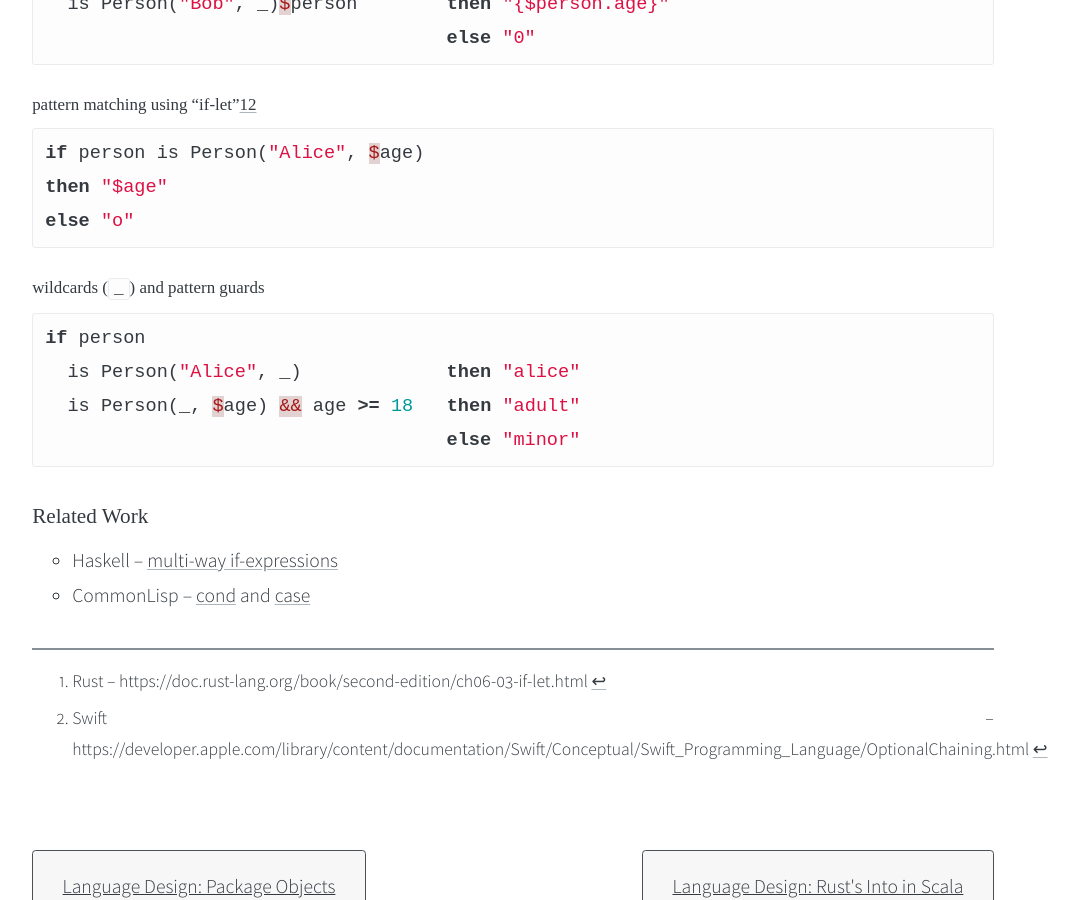
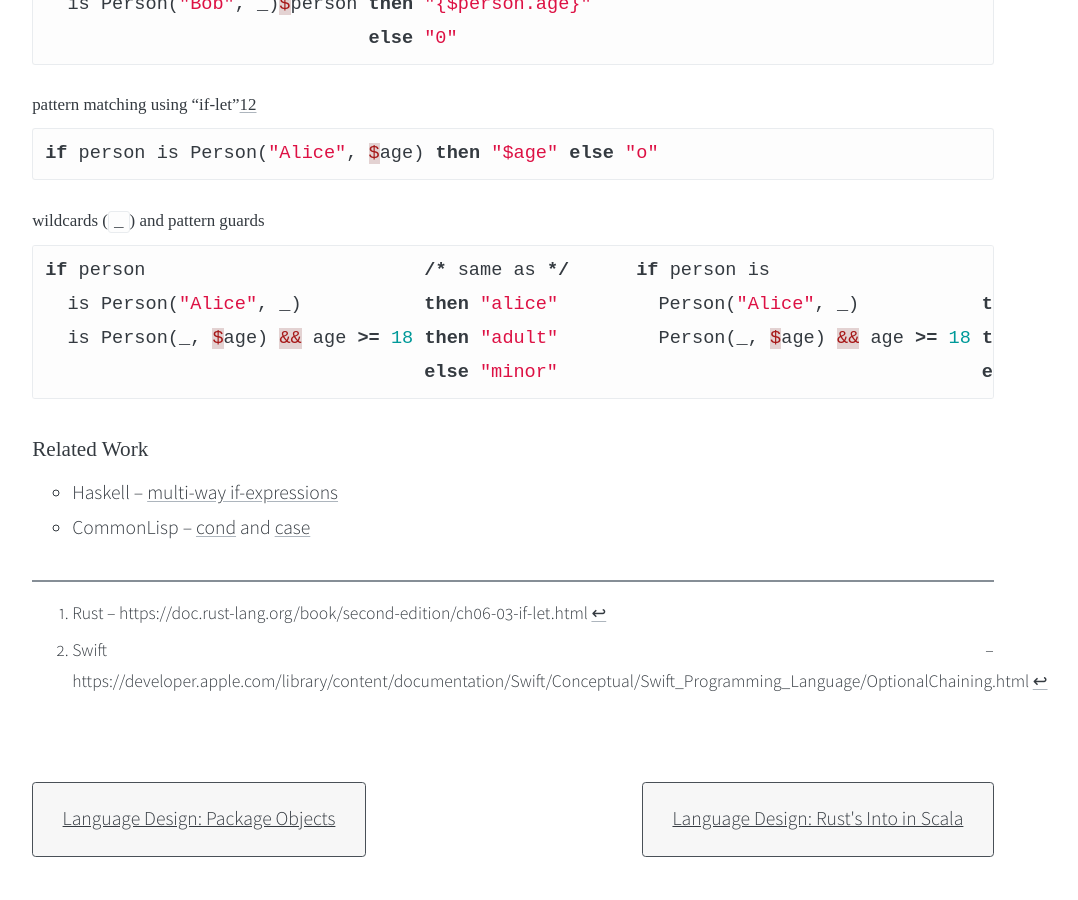
Before and after one commit to soc/soc.me, a Jekyll site: the page built from _languages/unified-condition-expressions.md, in a window 1280 px wide and 900 px high, scrolled down 2137 px. Shown: the whole window, without its empty margins (127-1205 px from the left). Built offline with Jekyll 4.4.1, drawn with Linux system fonts in a browser that asks for light colours; some web fonts are replaced; after the commit the page ends 3014 px from its top, so only the background shows below that.

Commit message:
Update unified-condition-expressions.md

````diff
--- a/_languages/unified-condition-expressions.md
+++ b/_languages/unified-condition-expressions.md
@@ -69,25 +69,23 @@ if xs                               /* same as */
 ##### pattern matching (`is`), introducing bindings (`$`)
 ```lua
 if alice
-  .age < 18                         then "18"
-  is Person("Alice", $age)          then "$age"
-  is Person("Bob", _)$person        then "{$person.age}"
-                                    else "0"
+  .age < 18                  then "18"
+  is Person("Alice", $age)   then "$age"
+  is Person("Bob", _)$person then "{$person.age}"
+                             else "0"
 ```
 
 ##### pattern matching using "if-let"[^rust][^swift]
 ```lua
-if person is Person("Alice", $age)
-then "$age"
-else "o"
+if person is Person("Alice", $age) then "$age" else "o"
 ```
 
 ##### wildcards (`_`) and pattern guards
 ```lua
-if person
-  is Person("Alice", _)             then "alice"
-  is Person(_, $age) && age >= 18   then "adult"
-                                    else "minor"
+if person                         /* same as */      if person is
+  is Person("Alice", _)           then "alice"         Person("Alice", _)           then "alice"
+  is Person(_, $age) && age >= 18 then "adult"         Person(_, $age) && age >= 18 then "adult"
+                                  else "minor"                                      else "minor"
 ```
 
 #### Related Work
````
